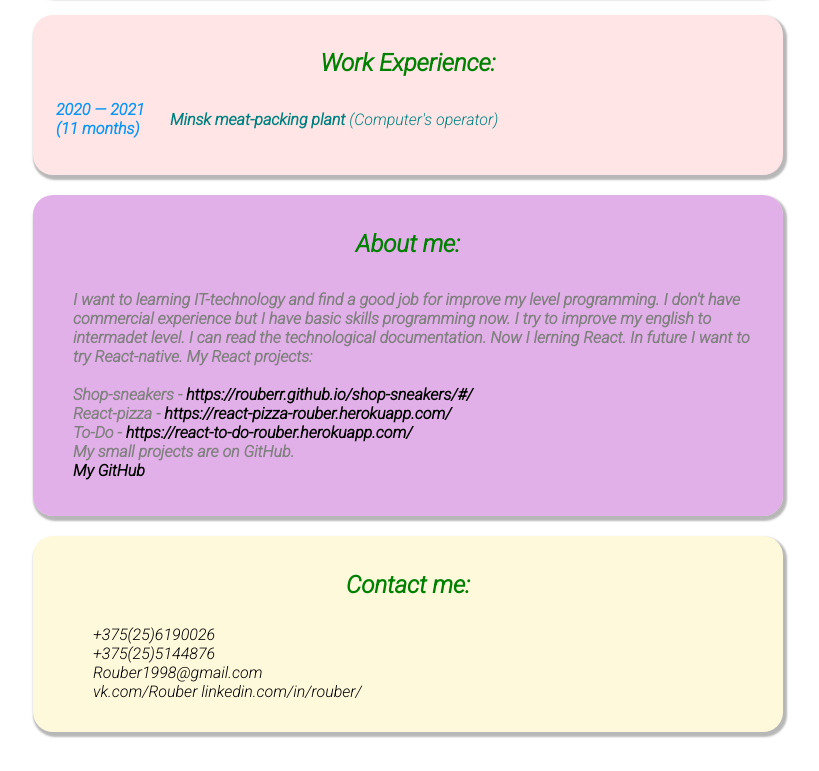
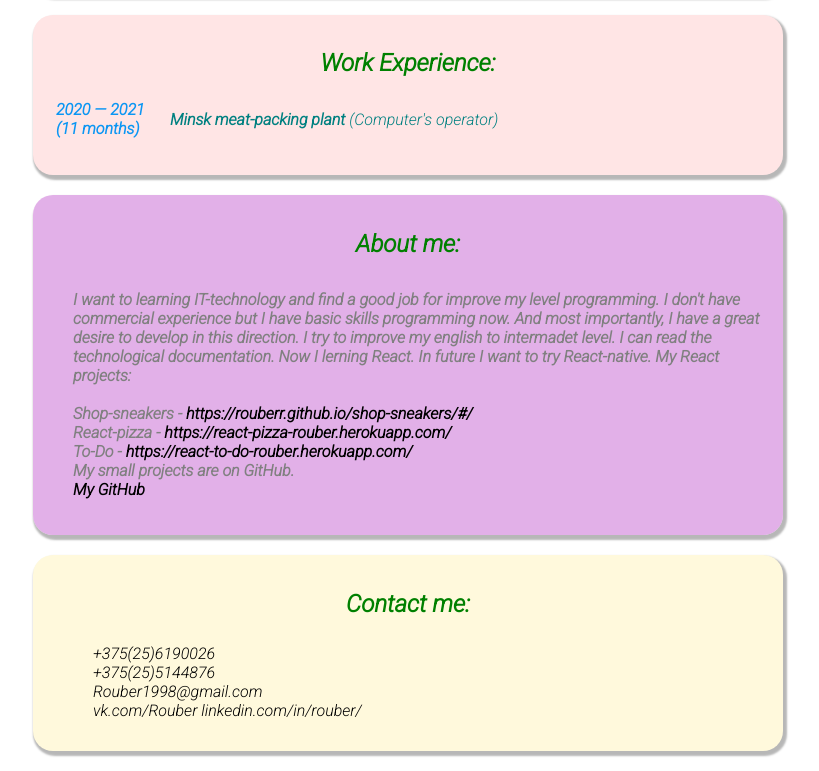
Before and after one commit to RouberR/Summary, a plain HTML site: page index.html in a window 1280 px wide. Shown: the part 802-1573 px from the top of the page, without its empty margins (232-1051 px from the left). Drawn offline with Linux system fonts and the light colour scheme.

Commit message:
Update index.html
up

```diff
--- a/index.html
+++ b/index.html
@@ -86,6 +86,7 @@
                  <h2>About me:</h2>
                          <h4>I want to learning IT-technology and find a good job for improve my level programming.
                              I don't have commercial experience but I have basic skills programming now.
+                             And most importantly, I have a great desire to develop in this direction.
                              I try to improve my english to intermadet level.
                              I can read the technological documentation.
                              Now I lerning React. In future I want to try React-native.
```
